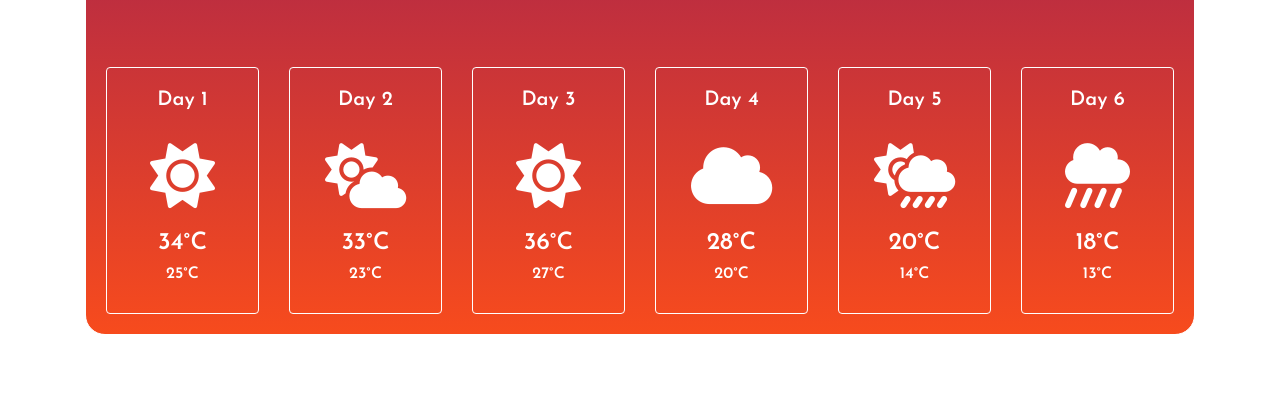
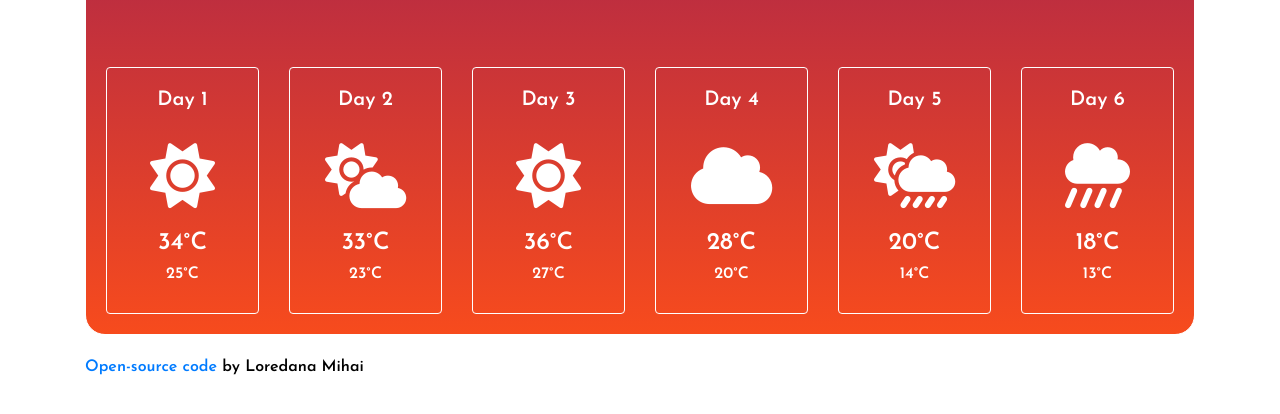
Before and after one commit to loredanamihai/weather-app, a plain HTML site: page index.html in a window 1280 px wide. Shown: the part 382-796 px from the top of the page. Drawn offline with nearby package versions, Linux system fonts and the light colour scheme.

Commit message:
Added open-source code with link

```diff
--- a/index.html
+++ b/index.html
@@ -131,6 +131,11 @@
           </div>
         </div>
       </div>
+      <span class="source-link">
+        <a href="https://github.com/loredanamihai/weather-app" target="_blank">
+          Open-source code
+        </a>
+        by Loredana Mihai</span>
     </div>
     <script src="src/index.js"></script>
   </body>
--- a/src/styles.css
+++ b/src/styles.css
@@ -77,3 +77,7 @@ h2 {
   margin: 0 auto;
   text-align: center;
 }
+
+.source-link {
+  color: black;
+}
```
